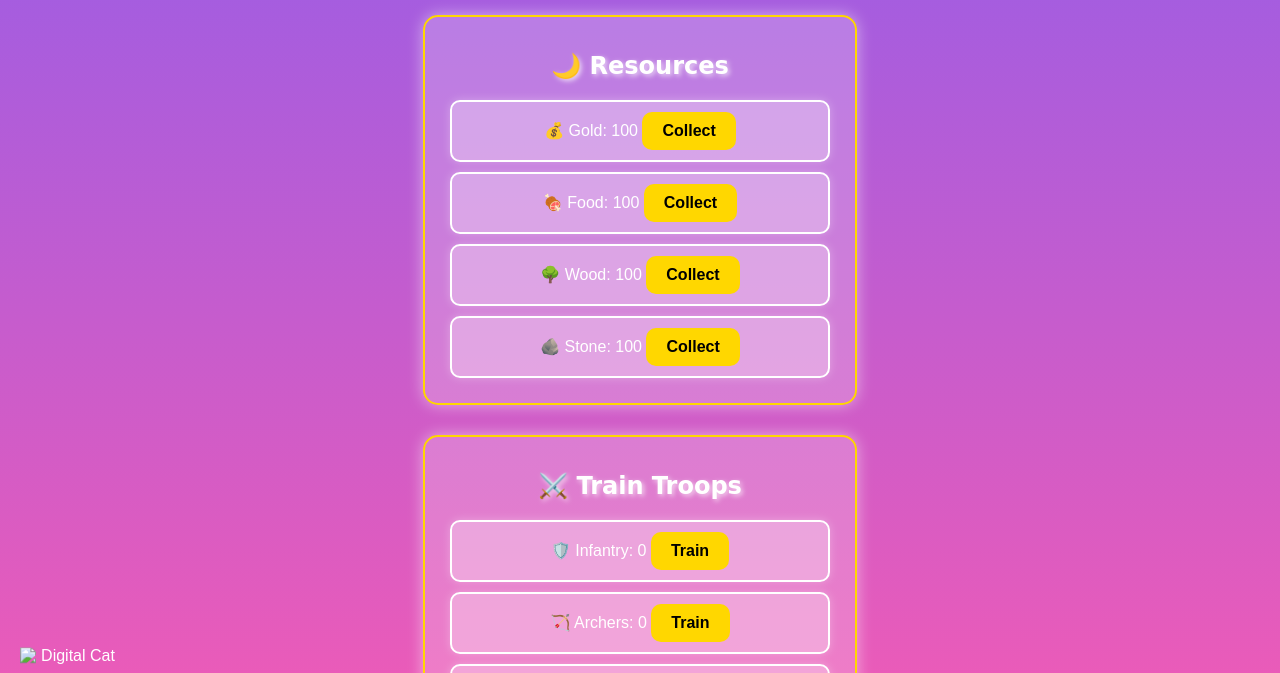
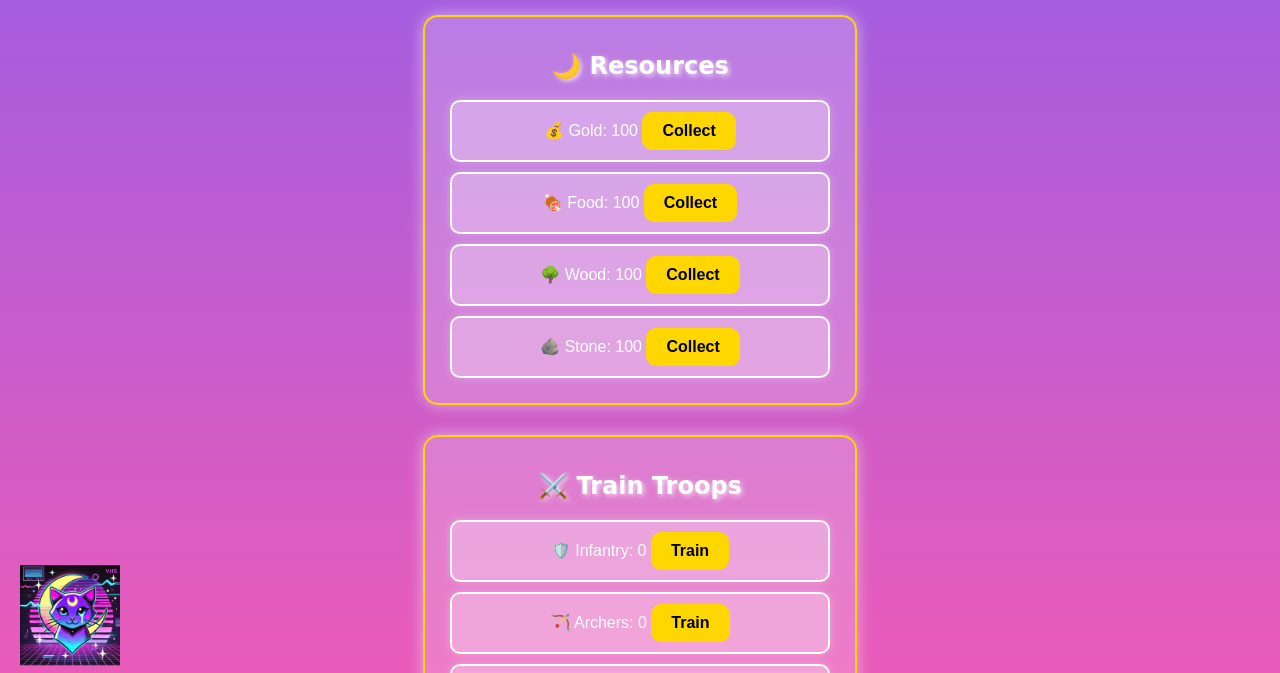
Before and after one commit to manolya/RtsGame, a plain HTML site: page index.html in a window 1280 px wide. Shown: the part 109-782 px from the top of the page. Drawn offline with Linux system fonts and the light colour scheme.

Commit message:
Update index.html

```diff
--- a/index.html
+++ b/index.html
@@ -42,7 +42,7 @@
     </div>
 
     <!-- 🐱 Floating Digital Cat -->
-    <img src="assets/cat.png" alt="Digital Cat" class="digital-cat">
+    <img src="cat.png" alt="Digital Cat" class="digital-cat">
 
     <!-- Load External JavaScript -->
     <script src="script.js"></script>
```
